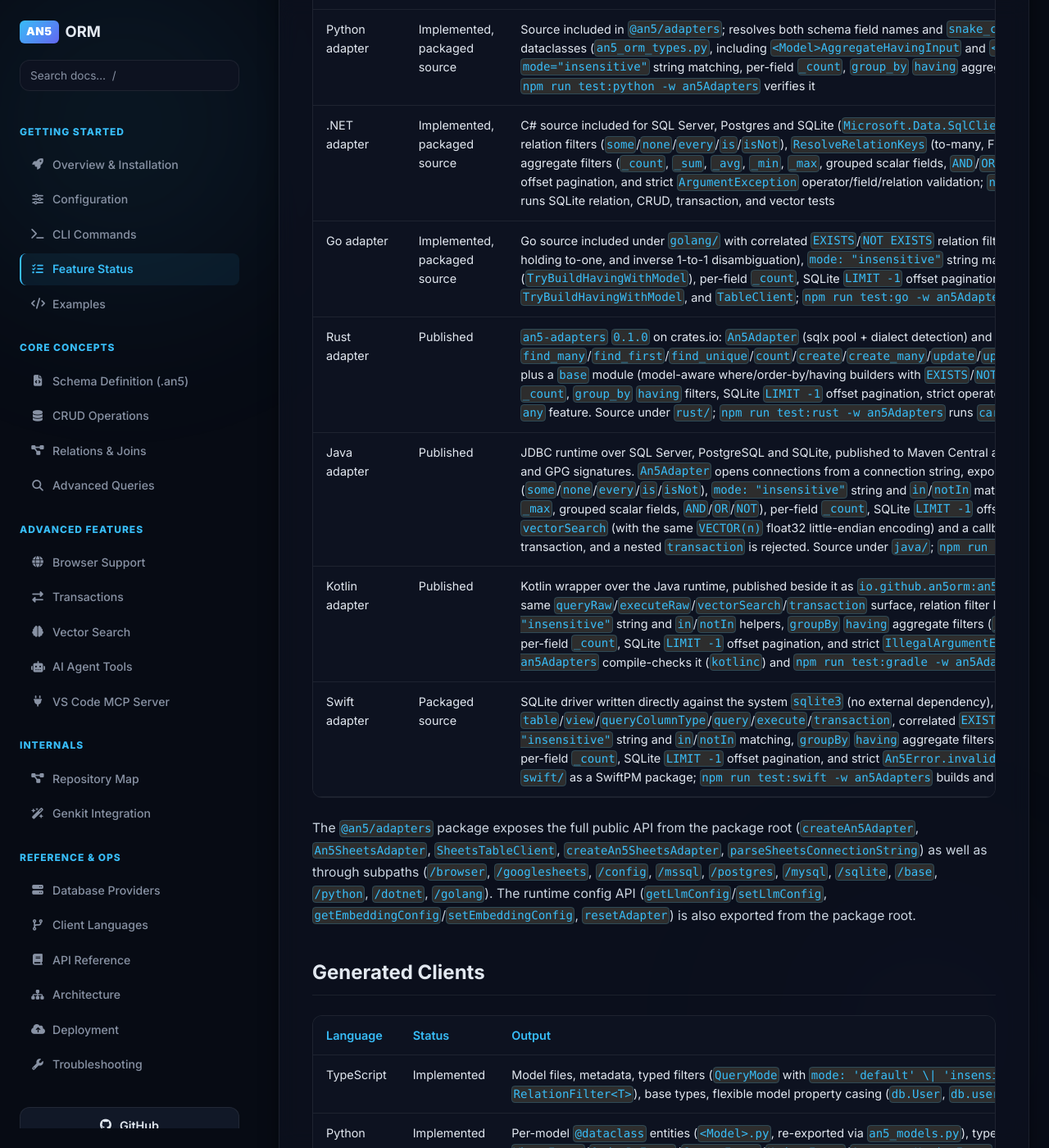
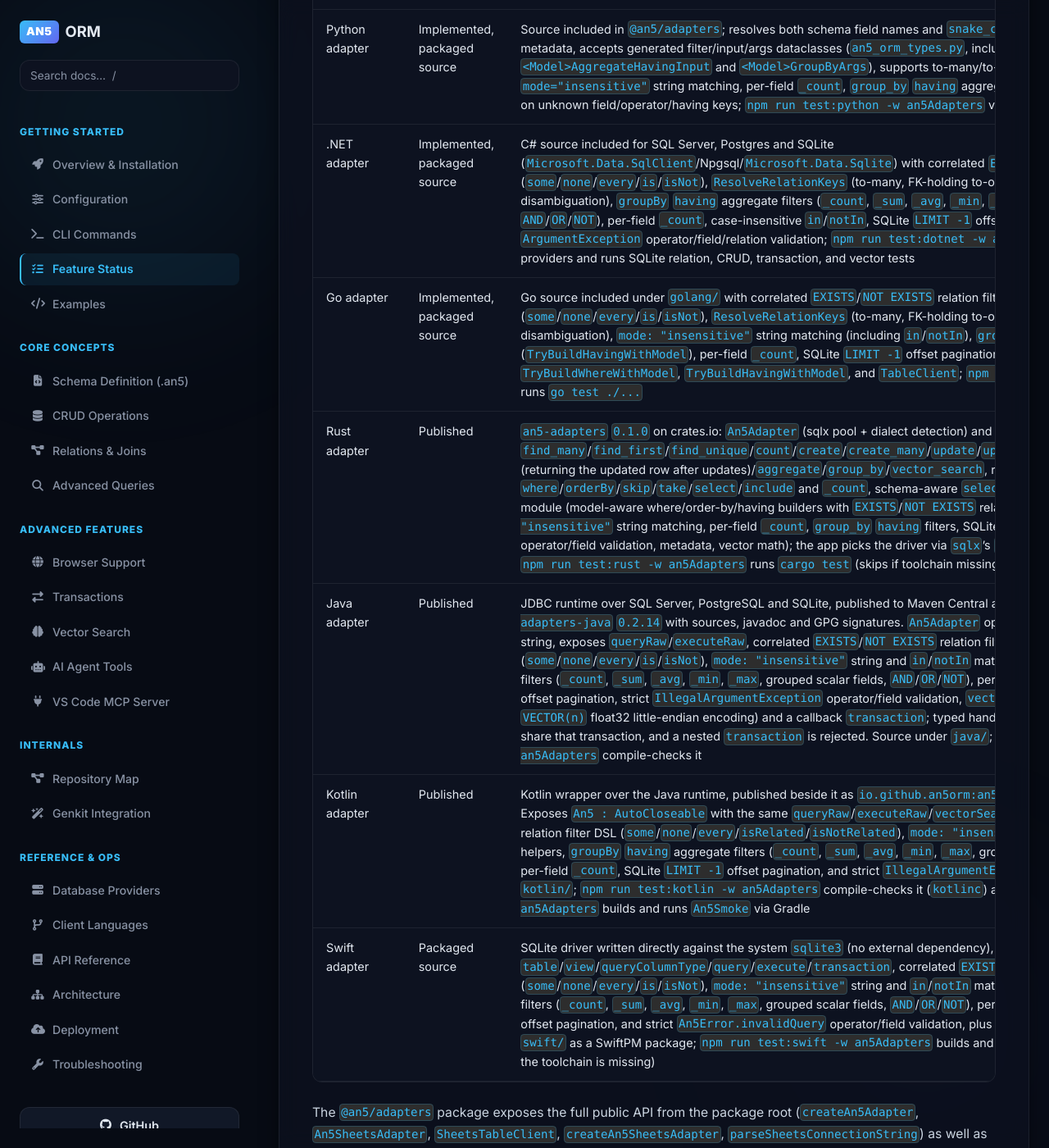
Before and after one commit to an5ORM/docs, a Jekyll site: the page built from docs/guides/feature-status.md, in a window 1280 px wide and 1400 px high, scrolled down 4314 px. Shown: the whole window at 82% size. Built offline with Jekyll 4.4.1, drawn with Linux system fonts in a browser that asks for light colours; nearby versions of some CDN libraries; part of the change alters nothing that is shown; some of the changed text lies outside the part shown.

Commit message:
docs: update Rust client query guide and feature status for full handle parity

````diff
--- a/docs/guides/feature-status.md
+++ b/docs/guides/feature-status.md
@@ -74,7 +74,7 @@ These commands run from the `an5Orm/` repository root, so use `npm run <command>
 | Python adapter | Implemented, packaged source | Source included in `@an5/adapters`; resolves both schema field names and `snake_case` aliases through generated metadata, accepts generated filter/input/args dataclasses (`an5_orm_types.py`, including `<Model>AggregateHavingInput` and `<Model>GroupByArgs`), supports to-many/to-one relation filters, `mode="insensitive"` string matching, per-field `_count`, `group_by` `having` aggregate filters, and raises `ValueError` on unknown field/operator/having keys; `npm run test:python -w an5Adapters` verifies it |
 | .NET adapter   | Implemented, packaged source | C# source included for SQL Server, Postgres and SQLite (`Microsoft.Data.SqlClient`/Npgsql/`Microsoft.Data.Sqlite`) with correlated `EXISTS`/`NOT EXISTS` relation filters (`some`/`none`/`every`/`is`/`isNot`), `ResolveRelationKeys` (to-many, FK-holding to-one, and inverse 1-to-1 disambiguation), `groupBy` `having` aggregate filters (`_count`, `_sum`, `_avg`, `_min`, `_max`, grouped scalar fields, `AND`/`OR`/`NOT`), per-field `_count`, case-insensitive `in`/`notIn`, SQLite `LIMIT -1` offset pagination, and strict `ArgumentException` operator/field/relation validation; `npm run test:dotnet -w an5Adapters` compile-checks the providers and runs SQLite relation, CRUD, transaction, and vector tests |
 | Go adapter     | Implemented, packaged source | Go source included under `golang/` with correlated `EXISTS`/`NOT EXISTS` relation filters (`some`/`none`/`every`/`is`/`isNot`), `ResolveRelationKeys` (to-many, FK-holding to-one, and inverse 1-to-1 disambiguation), `mode: "insensitive"` string matching (including `in`/`notIn`), `groupBy` `having` aggregate filters (`TryBuildHavingWithModel`), per-field `_count`, SQLite `LIMIT -1` offset pagination, and strict validation via `TryBuildWhereWithModel`, `TryBuildHavingWithModel`, and `TableClient`; `npm run test:go -w an5Adapters` runs `go test ./...` |
-| Rust adapter   | Published                   | [`an5-adapters`](https://crates.io/crates/an5-adapters) `0.1.0` on crates.io: `An5Adapter` (sqlx pool + dialect detection) and `TableClient` with `find_many`/`find_first`/`find_unique`/`count`/`create`/`create_many`/`update`/`update_many`/`delete_many`/`upsert`/`aggregate`/`group_by`/`vector_search`, plus a `base` module (model-aware where/order-by/having builders with `EXISTS`/`NOT EXISTS` relation filters, `mode: "insensitive"` string matching, per-field `_count`, `group_by` `having` filters, SQLite `LIMIT -1` offset pagination, strict operator/field validation, metadata, vector math); the app picks the driver via `sqlx`'s `any` feature. Source under `rust/`; `npm run test:rust -w an5Adapters` runs `cargo test` (skips if toolchain missing) |
+| Rust adapter   | Published                   | [`an5-adapters`](https://crates.io/crates/an5-adapters) `0.1.0` on crates.io: `An5Adapter` (sqlx pool + dialect detection) and `TableClient` with `find_many`/`find_first`/`find_unique`/`count`/`create`/`create_many`/`update`/`update_many`/`delete_many`/`upsert` (returning the updated row after updates)/`aggregate`/`group_by`/`vector_search`, relation `include` with nested `where`/`orderBy`/`skip`/`take`/`select`/`include` and `_count`, schema-aware `select` relation detection, plus a `base` module (model-aware where/order-by/having builders with `EXISTS`/`NOT EXISTS` relation filters, `mode: "insensitive"` string matching, per-field `_count`, `group_by` `having` filters, SQLite `LIMIT -1` offset pagination, strict operator/field validation, metadata, vector math); the app picks the driver via `sqlx`'s `any` feature. Source under `rust/`; `npm run test:rust -w an5Adapters` runs `cargo test` (skips if toolchain missing) |
 | Java adapter   | Published                   | JDBC runtime over SQL Server, PostgreSQL and SQLite, published to Maven Central as [`io.github.an5orm:an5-adapters-java`](https://central.sonatype.com/artifact/io.github.an5orm/an5-adapters-java) `0.2.14` with sources, javadoc and GPG signatures. `An5Adapter` opens connections from a connection string, exposes `queryRaw`/`executeRaw`, correlated `EXISTS`/`NOT EXISTS` relation filters (`some`/`none`/`every`/`is`/`isNot`), `mode: "insensitive"` string and `in`/`notIn` matching, `groupBy` `having` aggregate filters (`_count`, `_sum`, `_avg`, `_min`, `_max`, grouped scalar fields, `AND`/`OR`/`NOT`), per-field `_count`, SQLite `LIMIT -1` offset pagination, strict `IllegalArgumentException` operator/field validation, `vectorSearch` (with the same `VECTOR(n)` float32 little-endian encoding) and a callback `transaction`; typed handles obtained inside the callback share that transaction, and a nested `transaction` is rejected. Source under `java/`; `npm run test:java -w an5Adapters` compile-checks it |
 | Kotlin adapter | Published                   | Kotlin wrapper over the Java runtime, published beside it as [`io.github.an5orm:an5-adapters-kotlin`](https://central.sonatype.com/artifact/io.github.an5orm/an5-adapters-kotlin) `0.2.14`. Exposes `An5 : AutoCloseable` with the same `queryRaw`/`executeRaw`/`vectorSearch`/`transaction` surface, relation filter DSL (`some`/`none`/`every`/`isRelated`/`isNotRelated`), `mode: "insensitive"` string and `in`/`notIn` helpers, `groupBy` `having` aggregate filters (`_count`, `_sum`, `_avg`, `_min`, `_max`, grouped scalar fields, `AND`/`OR`/`NOT`), per-field `_count`, SQLite `LIMIT -1` offset pagination, and strict `IllegalArgumentException` validation. Source under `kotlin/`; `npm run test:kotlin -w an5Adapters` compile-checks it (`kotlinc`) and `npm run test:gradle -w an5Adapters` builds and runs `An5Smoke` via Gradle |
 | Swift adapter  | Packaged source             | SQLite driver written directly against the system `sqlite3` (no external dependency), with `An5Adapter` exposing `table`/`view`/`queryColumnType`/`query`/`execute`/`transaction`, correlated `EXISTS`/`NOT EXISTS` relation filters (`some`/`none`/`every`/`is`/`isNot`), `mode: "insensitive"` string and `in`/`notIn` matching, `groupBy` `having` aggregate filters (`_count`, `_sum`, `_avg`, `_min`, `_max`, grouped scalar fields, `AND`/`OR`/`NOT`), per-field `_count`, SQLite `LIMIT -1` offset pagination, and strict `An5Error.invalidQuery` operator/field validation, plus the vector strategies. Source under `swift/` as a SwiftPM package; `npm run test:swift -w an5Adapters` builds and tests it with `swift test` (skips if the toolchain is missing) |
@@ -89,7 +89,7 @@ The `@an5/adapters` package exposes the full public API from the package root (`
 | Python     | Implemented | Per-model `@dataclass` entities (`<Model>.py`, re-exported via `an5_models.py`), typed `WhereInput`/`OrderByInput`/`CreateInput`/`UpdateInput`/`AggregateHavingInput`/`GroupByArgs`/`FindManyArgs`/`FindFirstArgs` and filter dataclasses (`an5_orm_types.py`, including `StringFilter.mode`), and typed `An5Client` (`an5_client.py`) supporting both schema and `snake_case` query keys |
 | .NET (C#)  | Implemented | Entity classes, config, `An5ClientMetadata` (`RelationMap`/`ModelFields`), typed filters (`ListRelationFilter<T>`, `RelationFilter<T>`, `BoolFilter.Not`, `StringFilter.Mode` including case-insensitive `In`/`NotIn`), `<Model>AggregateHavingInput`, `<Model>GroupByArgs`, and `An5DbContext` with typed ORM query overloads (`FindMany`, `FindFirst`, `FindUnique`, `Count`, `UpdateMany`, `DeleteMany`, and `TableClient`/`ViewClient` `GroupBy` with `Having`/per-field `_count`/`OrderBy`/`Skip`/`Take` supporting correlated `EXISTS`/`NOT EXISTS` relation subqueries and strict `ArgumentException` validation) plus raw CRUD against SQL Server, Postgres or SQLite; `npm run test:dotnet -w an5Client` compile-checks and SQLite-tests the generated sources |
 | Golang     | Implemented | Per-model files with struct + tags, `RelationMap`/`ModelFields` metadata, and typed `WhereInput` (including `StringFilter.Mode`, `ListRelationFilter[T]`, `RelationFilter[T]`, and `BoolFilter.Not`)/`OrderBy`/`AggregateHavingInput`/`GroupByArgs`/`FindManyArgs` (`<Model>.go`), generic `TableClient[T]` with correlated `EXISTS`/`NOT EXISTS` relation filters, `GroupBy` `having`/per-field `_count`/SQLite `LIMIT -1` pagination, and strict validation, and `An5DbContext` (`client.go`); `npm run test:go -w an5Client` compile-checks and SQLite-tests generated sources |
-| Rust       | Implemented | Serde structs + typed `WhereInput`/`OrderByInput`/`Create`/`Update`/`AggregateHavingInput`/`GroupByArgs`/`FindManyArgs`/`VectorSearchArgs` (`models.rs`), `StringFilter` (`mode`)/`IntFilter`/`NumberFilter`/`BoolFilter`/`DateTimeFilter`/`ListRelationFilter`/`RelationFilter` and typed `BindValue` params (`filters.rs`), `relation_map()` metadata (`metadata.rs`), `An5Client` backed by the `an5-adapters` runtime with typed per-model handles (`db.user().find_many(..)`, `db.user().group_by(..)`, `db.user().vector_search(..)`) plus dynamic `db.table("User")` and vector math (`client.rs`); `npm run test:rust -w an5Client` runs `cargo check` and SQLite runtime tests |
+| Rust       | Implemented | Serde structs + typed `WhereInput`/`OrderByInput`/`Create`/`Update`/`AggregateHavingInput`/`GroupByArgs`/`AggregateArgs`/`FindManyArgs` (`include` + `select`)/`FindFirstArgs` (`select` + `include`)/`UpsertArgs`/`VectorSearchArgs` (`models.rs`), `StringFilter` (`mode`)/`IntFilter`/`NumberFilter`/`BoolFilter` (`equals` + `not`)/`DateTimeFilter` (`in_list` + `not_in`)/`ListRelationFilter`/`RelationFilter` and typed `BindValue` params (`filters.rs`), `relation_map()` metadata (`metadata.rs`), `An5Client` backed by the `an5-adapters` runtime with typed per-model handles (`find_many`, `find_first`, `find_unique`, `count`, `aggregate`, `group_by`, `vector_search`, `create`, `create_many`, `update`, `update_many`, `delete`, `delete_many`, `upsert`) plus dynamic `db.table("User")` and vector math (`client.rs`); `npm run test:rust -w an5Client` runs `cargo check` and SQLite runtime tests |
 | Java       | Implemented | Per-model entity classes with typed setters plus shared `An5Config`, `An5Metadata` (`RELATION_MAP` + field/table metadata), `An5Values` and `An5OrmTypes` (with `Filters` including `Filters.insensitive`, per-model where/having/groupBy builders carrying `ListRelationFilter`, `RelationFilter`, `<Model>AggregateHaving`, and `<Model>GroupBy`, and `StringFilter` with `mode`/`insensitive()`/`IntFilter`…), and a generic `ModelClient<T>`/`ViewClient<T>`/`An5DbContext` covering the full CRUD surface plus `aggregate`, `groupBy` (both `An5GroupBy` and typed `GroupByBuilder`) and `vectorSearch`; `npm run test:java -w an5Client` compile-checks the generated sources, and `npm run test:java -w an5example` builds and runs the runnable example |
 | Kotlin     | Implemented | Per-model data classes plus `An5Config`, `An5Metadata` (`relationMap` + field/table metadata) and `An5OrmTypes` (`An5Orm.UserWhere(..).build()`, `StringFilter` with `mode`/`insensitive()`, `BoolFilter.isNot`, `ListRelationFilter`, `RelationFilter`, `<Model>AggregateHaving`, `<Model>GroupBy`, …), and an `An5Db` context with `ModelClient`/`ViewClient` covering the full CRUD surface plus `aggregate`, `groupBy` (both `AggregateBuilder` and typed `GroupByBuilder`), `vectorSearch`, `view`, and raw `query`/`execute`; `npm run test:kotlin -w an5example` builds and runs the runnable example with `kotlinc` |
 | Swift      | Implemented | Per-model structs plus `An5Config`, `An5Metadata` (`relationMap` + field/table metadata) and `An5OrmTypes` (`An5Orm.StringFilter` with `mode`/`insensitive()`, `An5Orm.UserWhere` with `ListRelationFilter` and `RelationFilter`, `<Model>AggregateHaving`, `<Model>GroupBy`, …), and an `An5Db` context with `ModelClient`/`ViewModelClient` covering the full CRUD surface plus `aggregate`, `groupBy` (both `Aggregate` and typed `GroupByBuilder`), `vectorSearch`, `table` and `view`, emitted as a SwiftPM package (`Package.swift`); `npm run test:swift -w an5example` builds and runs the runnable example with `swift build` (skips if the toolchain is missing). Consume the runtime dependency by path — see [Known Gaps](#known-gaps) |
--- a/docs/guides/queries.md
+++ b/docs/guides/queries.md
@@ -231,8 +231,8 @@ runtime-specific differences:
 | Sort | `orderBy` | `order_by` | `*OrderByInput` | `*SortOrder` | `SortOrder` | `An5Query.orderBy` | `orderBy(...)` | `Query.orderBy` |
 | Paginate | `skip` / `take` | `skip` / `take` | `Skip` / `Take` | `Skip` / `Take` | `skip` / `take` | `skip` / `take` | `skip` / `take` | `skip` / `take` |
 | Select columns | `select` | `select` | `Select` | `Select` | `select` | `select` | `select` | `select` |
-| Load relations | `include` | `include` | relation filters in `Where` | relation filters in `Where` | `include` via `table()` | `include` | `include` | `include` |
-| Aggregate | `aggregate` | `aggregate` | `Aggregate` | `Aggregate` | through `table()` | `aggregate` | `aggregate` | `aggregate` |
+| Load relations | `include` | `include` | relation filters in `Where` | relation filters in `Where` | `include` | `include` | `include` | `include` |
+| Aggregate | `aggregate` | `aggregate` | `Aggregate` | `Aggregate` | `aggregate` | `aggregate` | `aggregate` | `aggregate` |
 | Group by | `groupBy` | `group_by` | `GroupBy` | `GroupBy` | `group_by` | `groupBy` | `groupBy` | `groupBy` |
 | Raw SQL | `$queryRawUnsafe` | `query_raw` | `QueryRaw` | `QueryRaw` | `adapter().query_raw` | `queryRaw` | `query` | `query` |
 
@@ -513,18 +513,20 @@ let users = db.user().find_many(&UserFindManyArgs {
     take: Some(10),
     skip: 0,
     select: Some(vec!["id".to_string(), "email".to_string()]),
+    include: None,
 }).await?;
 ```
 
-Everything is `async`, and every call returns a `Result`. Typed `group_by` (with
-`OrderAggregateHavingInput` and per-field `_count`) is available directly on
-each model handle (`db.order().group_by(...)`), while `aggregate`, `include`
-eager loading, and raw SQL go through `db.table("Order")` or `db.adapter()`:
+Everything is `async`, and every call returns a `Result`. Typed `aggregate`,
+`group_by` (with `OrderAggregateHavingInput` and per-field `_count`),
+`include` eager loading (on `FindManyArgs` and `FindFirstArgs`), and batch writes
+(`create_many`, `update_many`, `delete_many`, `upsert`) are available directly on
+each model handle (`db.order()`, `db.user()`), while raw SQL goes through
+`db.adapter()`:
 
 ```rust
-use an5_adapters::AggregateArgs;
 use an5_client::{
-    NumberFilter, OrderAggregateHavingInput, OrderGroupByArgs,
+    NumberFilter, OrderAggregateArgs, OrderAggregateHavingInput, OrderGroupByArgs,
     OrderNumericAggregateFilter, OrderOrderByInput, SortOrder,
 };
 use serde_json::json;
@@ -546,13 +548,18 @@ let by_user = db.order().group_by(&OrderGroupByArgs {
 
 println!("count={} sum={}", by_user[0]["_count_user_id"], by_user[0]["sum_total"]);
 
-let agg = db.table("Order").aggregate(&AggregateArgs {
-    sum: Some(json!(["total"])),
+let agg = db.order().aggregate(&OrderAggregateArgs {
+    sum: Some(vec!["total".to_string()]),
     ..Default::default()
 }).await?;
 
 println!("{}", agg["_count"]);       // COUNT(*) is always included
 println!("{}", agg["_sum_total"]);
+
+let users_with_orders = db.user().find_many(&UserFindManyArgs {
+    include: Some(json!({ "orders": { "orderBy": { "total": "desc" }, "take": 5 } })),
+    ..Default::default()
+}).await?;
 
 let rows = db.adapter()
     .query_raw("SELECT userId, SUM(total) AS revenue FROM orders GROUP BY userId", &[])
@@ -565,8 +572,9 @@ Two things to know about the Rust client:
   returns `_count`, `_count_<field>`, and unprefixed `<op>_<field>` keys such as
   `sum_total` / `avg_total`.
 - Filter fields use Rust-safe names such as `in_list` and `not_in` (serialized
-  with `#[serde(rename = "in")]` / `#[serde(rename = "notIn")]`), and `where_`
-  is passed by reference (`&UserFindManyArgs`).
+  with `#[serde(rename = "in")]` / `#[serde(rename = "notIn")]`, including on
+  `DateTimeFilter`, alongside `BoolFilter.not`), and query args are passed by
+  reference (`&UserFindManyArgs`).
 
 {% endif %}
 
````
